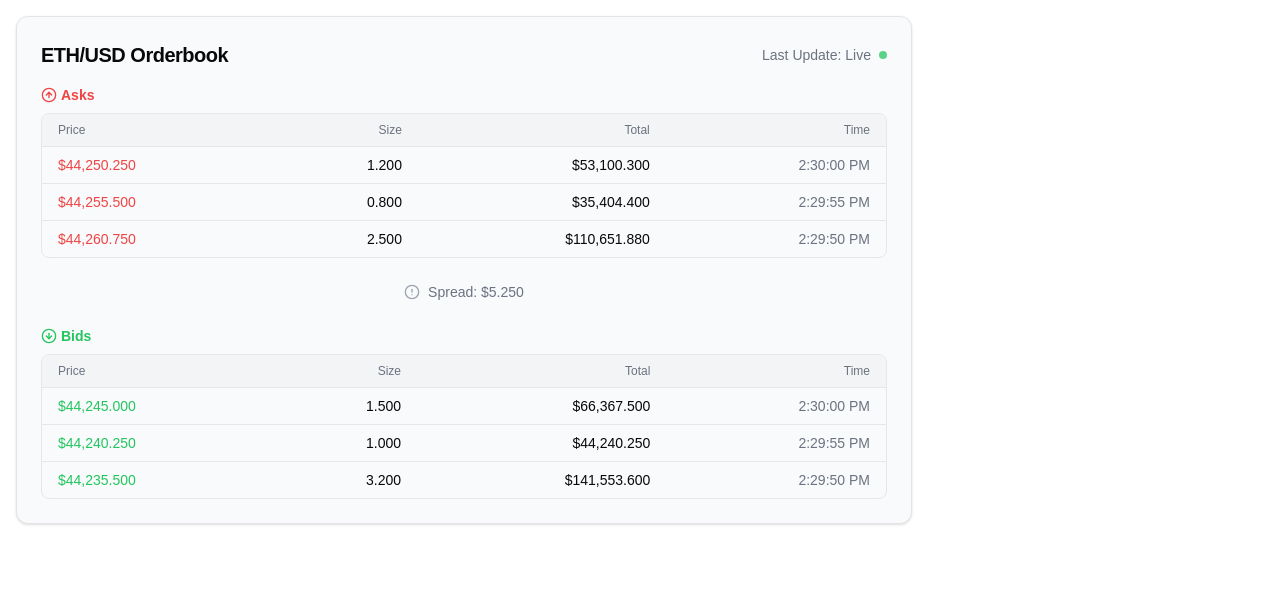
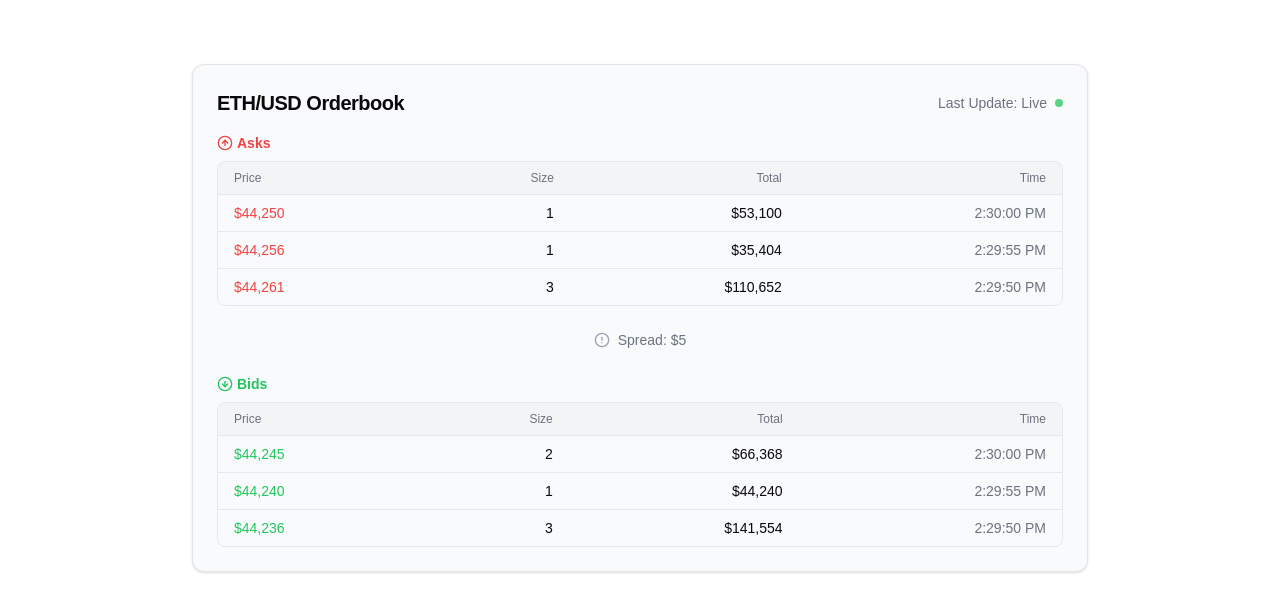
Before and after one commit to ZonaZebra/Trading-Orderbook-Application, a Next.js app: page / in a window 1280 px wide. Shown: the top 612 px of the page. Built offline with nearby package versions, Linux system fonts and the light colour scheme.

Commit message:
feat - update home page styles

```diff
--- a/src/app/page.tsx
+++ b/src/app/page.tsx
@@ -4,8 +4,8 @@ import Orderbook from '@components/Orderbook'
 
 export default function Home() {
   return (
-    <div className="p-4">
-      <Orderbook symbol="ETH/USD" precision={3} />
+    <div className="p-16 flex flex-grow w-min-screen h-min-screen justify-center items-center">
+      <Orderbook symbol="ETH/USD" precision={0} />
     </div>
   )
 }
```
